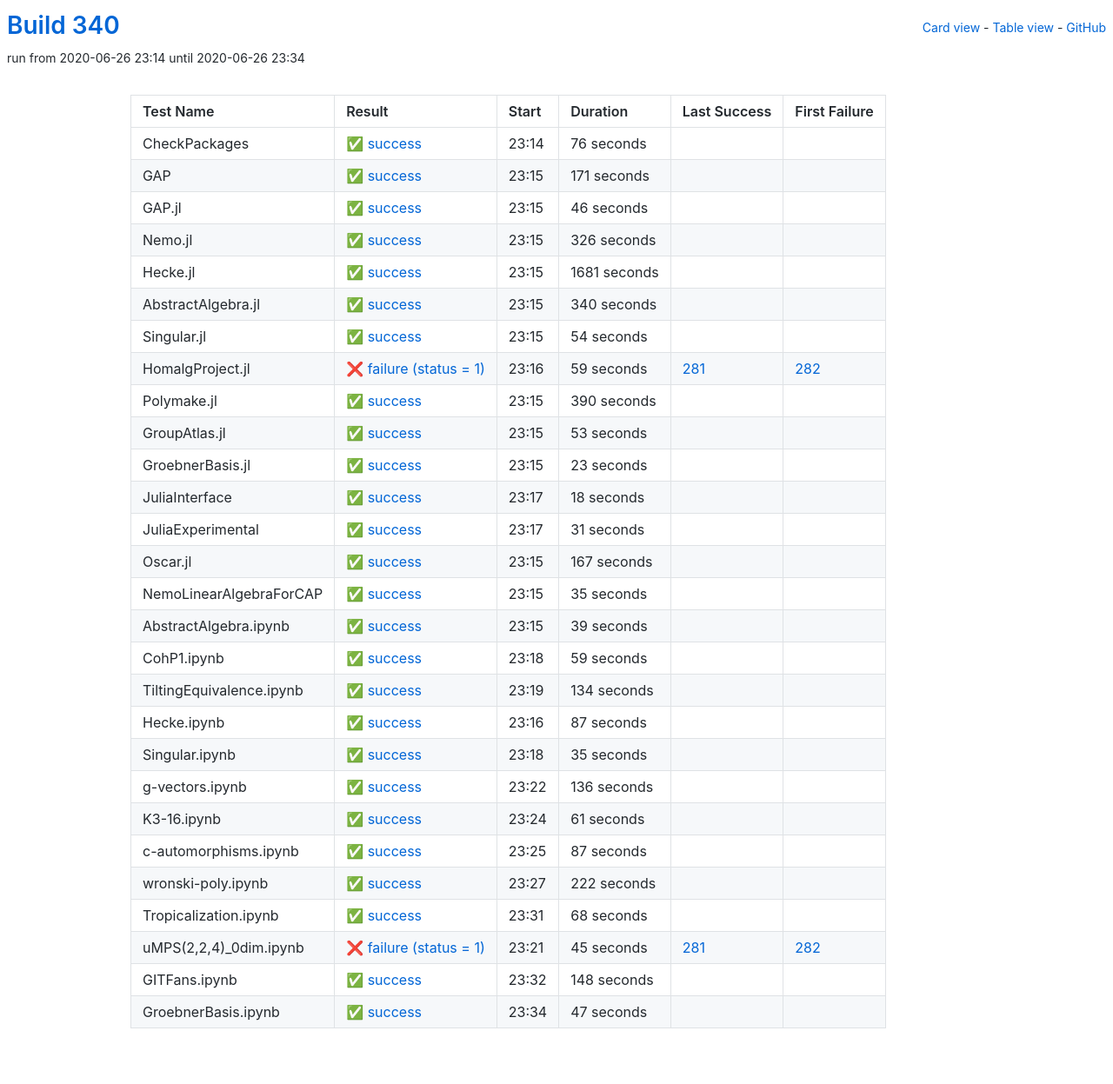
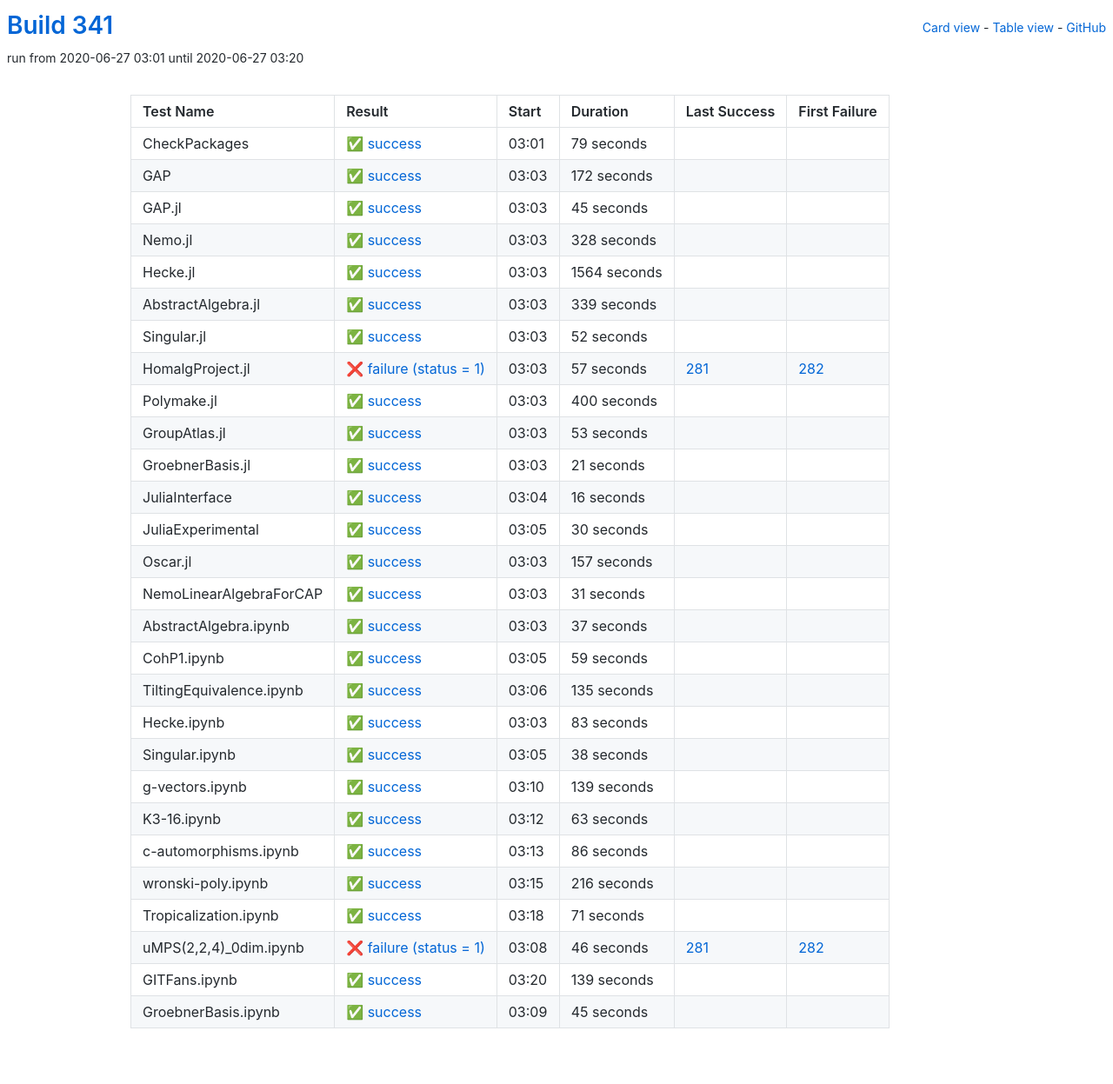
Before and after one commit to oscar-system/oscar-ci-status-stable, a Jekyll site: the page built from table.html, in a window 1280 px wide. Shown: the whole page at 87% size. Built offline with Jekyll 4.4.1, drawn with Linux system fonts in a browser that asks for light colours.

Commit message:
Build #341

```diff
--- a/_data/ci.yml
+++ b/_data/ci.yml
@@ -1,6 +1,6 @@
 ---
-build: 340
-build_url: https://oscarci.mathematik.uni-kl.de/job/oscar-stable/340/
+build: 341
+build_url: https://oscarci.mathematik.uni-kl.de/job/oscar-stable/341/
 job: oscar-stable
 organization: oscar-system
 repo: oscar-ci-status-stable
@@ -8,116 +8,116 @@ repourl: https://github.com/oscar-system/oscar-ci-status-stable
 tests:
 - name: CheckPackages
   id: checkpackages
-  log: https://oscarci.mathematik.uni-kl.de/job/oscar-stable/340/artifact/logs/build-340/CheckPackages.log
-  start: 2020-06-26 23:14
+  log: https://oscarci.mathematik.uni-kl.de/job/oscar-stable/341/artifact/logs/build-341/CheckPackages.log
+  start: 2020-06-27 03:01
   success: true
   exitcode: 0
   status: success
-  duration: 76
+  duration: 79
   last_success: false
   last_success_url:
   first_failure: false
   first_failure_url:
 - name: GAP
   id: gap
-  log: https://oscarci.mathematik.uni-kl.de/job/oscar-stable/340/artifact/logs/build-340/GAP.log
-  start: 2020-06-26 23:15
+  log: https://oscarci.mathematik.uni-kl.de/job/oscar-stable/341/artifact/logs/build-341/GAP.log
+  start: 2020-06-27 03:03
   success: true
   exitcode: 0
   status: success
-  duration: 171
+  duration: 172
   last_success: false
   last_success_url:
   first_failure: false
   first_failure_url:
 - name: GAP.jl
   id: gap-jl
-  log: https://oscarci.mathematik.uni-kl.de/job/oscar-stable/340/artifact/logs/build-340/GAP.jl.log
-  start: 2020-06-26 23:15
+  log: https://oscarci.mathematik.uni-kl.de/job/oscar-stable/341/artifact/logs/build-341/GAP.jl.log
+  start: 2020-06-27 03:03
   success: true
   exitcode: 0
   status: success
-  duration: 46
+  duration: 45
   last_success: false
   last_success_url:
   first_failure: false
   first_failure_url:
 - name: Nemo.jl
   id: nemo-jl
-  log: https://oscarci.mathematik.uni-kl.de/job/oscar-stable/340/artifact/logs/build-340/Nemo.jl.log
-  start: 2020-06-26 23:15
+  log: https://oscarci.mathematik.uni-kl.de/job/oscar-stable/341/artifact/logs/build-341/Nemo.jl.log
+  start: 2020-06-27 03:03
   success: true
   exitcode: 0
   status: success
-  duration: 326
+  duration: 328
   last_success: false
   last_success_url:
   first_failure: false
   first_failure_url:
 - name: Hecke.jl
   id: hecke-jl
-  log: https://oscarci.mathematik.uni-kl.de/job/oscar-stable/340/artifact/logs/build-340/Hecke.jl.log
-  start: 2020-06-26 23:15
+  log: https://oscarci.mathematik.uni-kl.de/job/oscar-stable/341/artifact/logs/build-341/Hecke.jl.log
+  start: 2020-06-27 03:03
   success: true
   exitcode: 0
   status: success
-  duration: 1681
+  duration: 1564
   last_success: false
   last_success_url:
   first_failure: false
   first_failure_url:
 - name: AbstractAlgebra.jl
   id: abstractalgebra-jl
-  log: https://oscarci.mathematik.uni-kl.de/job/oscar-stable/340/artifact/logs/build-340/AbstractAlgebra.jl.log
-  start: 2020-06-26 23:15
+  log: https://oscarci.mathematik.uni-kl.de/job/oscar-stable/341/artifact/logs/build-341/AbstractAlgebra.jl.log
+  start: 2020-06-27 03:03
   success: true
   exitcode: 0
   status: success
-  duration: 340
+  duration: 339
   last_success: false
   last_success_url:
   first_failure: false
   first_failure_url:
 - name: Singular.jl
   id: singular-jl
-  log: https://oscarci.mathematik.uni-kl.de/job/oscar-stable/340/artifact/logs/build-340/Singular.jl.log
-  start: 2020-06-26 23:15
+  log: https://oscarci.mathematik.uni-kl.de/job/oscar-stable/341/artifact/logs/build-341/Singular.jl.log
+  start: 2020-06-27 03:03
   success: true
   exitcode: 0
   status: success
-  duration: 54
+  duration: 52
   last_success: false
   last_success_url:
   first_failure: false
   first_failure_url:
 - name: HomalgProject.jl
   id: homalgproject-jl
-  log: https://oscarci.mathematik.uni-kl.de/job/oscar-stable/340/artifact/logs/build-340/HomalgProject.jl.log
-  start: 2020-06-26 23:16
+  log: https://oscarci.mathematik.uni-kl.de/job/oscar-stable/341/artifact/logs/build-341/HomalgProject.jl.log
+  start: 2020-06-27 03:03
   success: false
   exitcode: 1
   status: failure
-  duration: 59
+  duration: 57
   last_success: 281
   last_success_url: https://oscarci.mathematik.uni-kl.de/job/oscar-stable/281/
   first_failure: 282
   first_failure_url: https://oscarci.mathematik.uni-kl.de/job/oscar-stable/282/
 - name: Polymake.jl
   id: polymake-jl
-  log: https://oscarci.mathematik.uni-kl.de/job/oscar-stable/340/artifact/logs/build-340/Polymake.jl.log
-  start: 2020-06-26 23:15
+  log: https://oscarci.mathematik.uni-kl.de/job/oscar-stable/341/artifact/logs/build-341/Polymake.jl.log
+  start: 2020-06-27 03:03
   success: true
   exitcode: 0
   status: success
-  duration: 390
+  duration: 400
   last_success: false
   last_success_url:
   first_failure: false
   first_failure_url:
 - name: GroupAtlas.jl
   id: groupatlas-jl
-  log: https://oscarci.mathematik.uni-kl.de/job/oscar-stable/340/artifact/logs/build-340/GroupAtlas.jl.log
-  start: 2020-06-26 23:15
+  log: https://oscarci.mathematik.uni-kl.de/job/oscar-stable/341/artifact/logs/build-341/GroupAtlas.jl.log
+  start: 2020-06-27 03:03
   success: true
   exitcode: 0
   status: success
@@ -128,32 +128,56 @@ tests:
   first_failure_url:
 - name: GroebnerBasis.jl
   id: groebnerbasis-jl
-  log: https://oscarci.mathematik.uni-kl.de/job/oscar-stable/340/artifact/logs/build-340/GroebnerBasis.jl.log
-  start: 2020-06-26 23:15
+  log: https://oscarci.mathematik.uni-kl.de/job/oscar-stable/341/artifact/logs/build-341/GroebnerBasis.jl.log
+  start: 2020-06-27 03:03
   success: true
   exitcode: 0
   status: success
-  duration: 23
+  duration: 21
   last_success: false
   last_success_url:
   first_failure: false
   first_failure_url:
 - name: JuliaInterface
   id: juliainterface
-  log: https://oscarci.mathematik.uni-kl.de/job/oscar-stable/340/artifact/logs/build-340/JuliaInterface.log
-  start: 2020-06-26 23:17
+  log: https://oscarci.mathematik.uni-kl.de/job/oscar-stable/341/artifact/logs/build-341/JuliaInterface.log
+  start: 2020-06-27 03:04
   success: true
   exitcode: 0
   status: success
-  duration: 18
+  duration: 16
   last_success: false
   last_success_url:
   first_failure: false
   first_failure_url:
 - name: JuliaExperimental
   id: juliaexperimental
-  log: https://oscarci.mathematik.uni-kl.de/job/oscar-stable/340/artifact/logs/build-340/JuliaExperimental.log
-  start: 2020-06-26 23:17
+  log: https://oscarci.mathematik.uni-kl.de/job/oscar-stable/341/artifact/logs/build-341/JuliaExperimental.log
+  start: 2020-06-27 03:05
+  success: true
+  exitcode: 0
+  status: success
+  duration: 30
+  last_success: false
+  last_success_url:
+  first_failure: false
+  first_failure_url:
+- name: Oscar.jl
+  id: oscar-jl
+  log: https://oscarci.mathematik.uni-kl.de/job/oscar-stable/341/artifact/logs/build-341/Oscar.jl.log
+  start: 2020-06-27 03:03
+  success: true
+  exitcode: 0
+  status: success
+  duration: 157
+  last_success: false
+  last_success_url:
+  first_failure: false
+  first_failure_url:
+- name: NemoLinearAlgebraForCAP
+  id: nemolinearalgebraforcap
+  log: https://oscarci.mathematik.uni-kl.de/job/oscar-stable/341/artifact/logs/build-341/NemoLinearAlgebraForCAP.log
+  start: 2020-06-27 03:03
   success: true
   exitcode: 0
   status: success
@@ -162,46 +186,22 @@ tests:
   last_success_url:
   first_failure: false
   first_failure_url:
-- name: Oscar.jl
-  id: oscar-jl
-  log: https://oscarci.mathematik.uni-kl.de/job/oscar-stable/340/artifact/logs/build-340/Oscar.jl.log
-  start: 2020-06-26 23:15
+- name: AbstractAlgebra.ipynb
+  id: abstractalgebra-ipynb
+  log: https://oscarci.mathematik.uni-kl.de/job/oscar-stable/341/artifact/logs/build-341/AbstractAlgebra.ipynb.log
+  start: 2020-06-27 03:03
   success: true
   exitcode: 0
   status: success
-  duration: 167
-  last_success: false
-  last_success_url:
-  first_failure: false
-  first_failure_url:
-- name: NemoLinearAlgebraForCAP
-  id: nemolinearalgebraforcap
-  log: https://oscarci.mathematik.uni-kl.de/job/oscar-stable/340/artifact/logs/build-340/NemoLinearAlgebraForCAP.log
-  start: 2020-06-26 23:15
-  success: true
-  exitcode: 0
-  status: success
-  duration: 35
-  last_success: false
-  last_success_url:
-  first_failure: false
-  first_failure_url:
-- name: AbstractAlgebra.ipynb
-  id: abstractalgebra-ipynb
-  log: https://oscarci.mathematik.uni-kl.de/job/oscar-stable/340/artifact/logs/build-340/AbstractAlgebra.ipynb.log
-  start: 2020-06-26 23:15
-  success: true
-  exitcode: 0
-  status: success
-  duration: 39
+  duration: 37
   last_success: false
   last_success_url:
   first_failure: false
   first_failure_url:
 - name: CohP1.ipynb
   id: cohp1-ipynb
-  log: https://oscarci.mathematik.uni-kl.de/job/oscar-stable/340/artifact/logs/build-340/CohP1.ipynb.log
-  start: 2020-06-26 23:18
+  log: https://oscarci.mathematik.uni-kl.de/job/oscar-stable/341/artifact/logs/build-341/CohP1.ipynb.log
+  start: 2020-06-27 03:05
   success: true
   exitcode: 0
   status: success
@@ -212,132 +212,132 @@ tests:
   first_failure_url:
 - name: TiltingEquivalence.ipynb
   id: tiltingequivalence-ipynb
-  log: https://oscarci.mathematik.uni-kl.de/job/oscar-stable/340/artifact/logs/build-340/TiltingEquivalence.ipynb.log
-  start: 2020-06-26 23:19
+  log: https://oscarci.mathematik.uni-kl.de/job/oscar-stable/341/artifact/logs/build-341/TiltingEquivalence.ipynb.log
+  start: 2020-06-27 03:06
   success: true
   exitcode: 0
   status: success
-  duration: 134
+  duration: 135
   last_success: false
   last_success_url:
   first_failure: false
   first_failure_url:
 - name: Hecke.ipynb
   id: hecke-ipynb
-  log: https://oscarci.mathematik.uni-kl.de/job/oscar-stable/340/artifact/logs/build-340/Hecke.ipynb.log
-  start: 2020-06-26 23:16
+  log: https://oscarci.mathematik.uni-kl.de/job/oscar-stable/341/artifact/logs/build-341/Hecke.ipynb.log
+  start: 2020-06-27 03:03
   success: true
   exitcode: 0
   status: success
-  duration: 87
+  duration: 83
   last_success: false
   last_success_url:
   first_failure: false
   first_failure_url:
 - name: Singular.ipynb
   id: singular-ipynb
-  log: https://oscarci.mathematik.uni-kl.de/job/oscar-stable/340/artifact/logs/build-340/Singular.ipynb.log
-  start: 2020-06-26 23:18
+  log: https://oscarci.mathematik.uni-kl.de/job/oscar-stable/341/artifact/logs/build-341/Singular.ipynb.log
+  start: 2020-06-27 03:05
   success: true
   exitcode: 0
   status: success
-  duration: 35
+  duration: 38
   last_success: false
   last_success_url:
   first_failure: false
   first_failure_url:
 - name: g-vectors.ipynb
   id: g-vectors-ipynb
-  log: https://oscarci.mathematik.uni-kl.de/job/oscar-stable/340/artifact/logs/build-340/g-vectors.ipynb.log
-  start: 2020-06-26 23:22
+  log: https://oscarci.mathematik.uni-kl.de/job/oscar-stable/341/artifact/logs/build-341/g-vectors.ipynb.log
+  start: 2020-06-27 03:10
   success: true
   exitcode: 0
   status: success
-  duration: 136
+  duration: 139
   last_success: false
   last_success_url:
   first_failure: false
   first_failure_url:
 - name: K3-16.ipynb
   id: k3-16-ipynb
-  log: https://oscarci.mathematik.uni-kl.de/job/oscar-stable/340/artifact/logs/build-340/K3-16.ipynb.log
-  start: 2020-06-26 23:24
+  log: https://oscarci.mathematik.uni-kl.de/job/oscar-stable/341/artifact/logs/build-341/K3-16.ipynb.log
+  start: 2020-06-27 03:12
   success: true
   exitcode: 0
   status: success
-  duration: 61
+  duration: 63
   last_success: false
   last_success_url:
   first_failure: false
   first_failure_url:
 - name: c-automorphisms.ipynb
   id: c-automorphisms-ipynb
-  log: https://oscarci.mathematik.uni-kl.de/job/oscar-stable/340/artifact/logs/build-340/c-automorphisms.ipynb.log
-  start: 2020-06-26 23:25
+  log: https://oscarci.mathematik.uni-kl.de/job/oscar-stable/341/artifact/logs/build-341/c-automorphisms.ipynb.log
+  start: 2020-06-27 03:13
   success: true
   exitcode: 0
   status: success
-  duration: 87
+  duration: 86
   last_success: false
   last_success_url:
   first_failure: false
   first_failure_url:
 - name: wronski-poly.ipynb
   id: wronski-poly-ipynb
-  log: https://oscarci.mathematik.uni-kl.de/job/oscar-stable/340/artifact/logs/build-340/wronski-poly.ipynb.log
-  start: 2020-06-26 23:27
+  log: https://oscarci.mathematik.uni-kl.de/job/oscar-stable/341/artifact/logs/build-341/wronski-poly.ipynb.log
+  start: 2020-06-27 03:15
   success: true
   exitcode: 0
   status: success
-  duration: 222
+  duration: 216
   last_success: false
   last_success_url:
   first_failure: false
   first_failure_url:
 - name: Tropicalization.ipynb
   id: tropicalization-ipynb
-  log: https://oscarci.mathematik.uni-kl.de/job/oscar-stable/340/artifact/logs/build-340/Tropicalization.ipynb.log
-  start: 2020-06-26 23:31
+  log: https://oscarci.mathematik.uni-kl.de/job/oscar-stable/341/artifact/logs/build-341/Tropicalization.ipynb.log
+  start: 2020-06-27 03:18
   success: true
   exitcode: 0
   status: success
-  duration: 68
+  duration: 71
   last_success: false
   last_success_url:
   first_failure: false
   first_failure_url:
 - name: uMPS(2,2,4)_0dim.ipynb
   id: umps-2-2-4-0dim-ipynb
-  log: https://oscarci.mathematik.uni-kl.de/job/oscar-stable/340/artifact/logs/build-340/uMPS-2-2-4-_0dim.ipynb.log
-  start: 2020-06-26 23:21
+  log: https://oscarci.mathematik.uni-kl.de/job/oscar-stable/341/artifact/logs/build-341/uMPS-2-2-4-_0dim.ipynb.log
+  start: 2020-06-27 03:08
   success: false
   exitcode: 1
   status: failure
-  duration: 45
+  duration: 46
   last_success: 281
   last_success_url: https://oscarci.mathematik.uni-kl.de/job/oscar-stable/281/
   first_failure: 282
   first_failure_url: https://oscarci.mathematik.uni-kl.de/job/oscar-stable/282/
 - name: GITFans.ipynb
   id: gitfans-ipynb
-  log: https://oscarci.mathematik.uni-kl.de/job/oscar-stable/340/artifact/logs/build-340/GITFans.ipynb.log
-  start: 2020-06-26 23:32
+  log: https://oscarci.mathematik.uni-kl.de/job/oscar-stable/341/artifact/logs/build-341/GITFans.ipynb.log
+  start: 2020-06-27 03:20
   success: true
   exitcode: 0
   status: success
-  duration: 148
+  duration: 139
   last_success: false
   last_success_url:
   first_failure: false
   first_failure_url:
 - name: GroebnerBasis.ipynb
   id: groebnerbasis-ipynb
-  log: https://oscarci.mathematik.uni-kl.de/job/oscar-stable/340/artifact/logs/build-340/GroebnerBasis.ipynb.log
-  start: 2020-06-26 23:34
+  log: https://oscarci.mathematik.uni-kl.de/job/oscar-stable/341/artifact/logs/build-341/GroebnerBasis.ipynb.log
+  start: 2020-06-27 03:09
   success: true
   exitcode: 0
   status: success
-  duration: 47
+  duration: 45
   last_success: false
   last_success_url:
   first_failure: false
```
Also changed, not shown: README.md.
